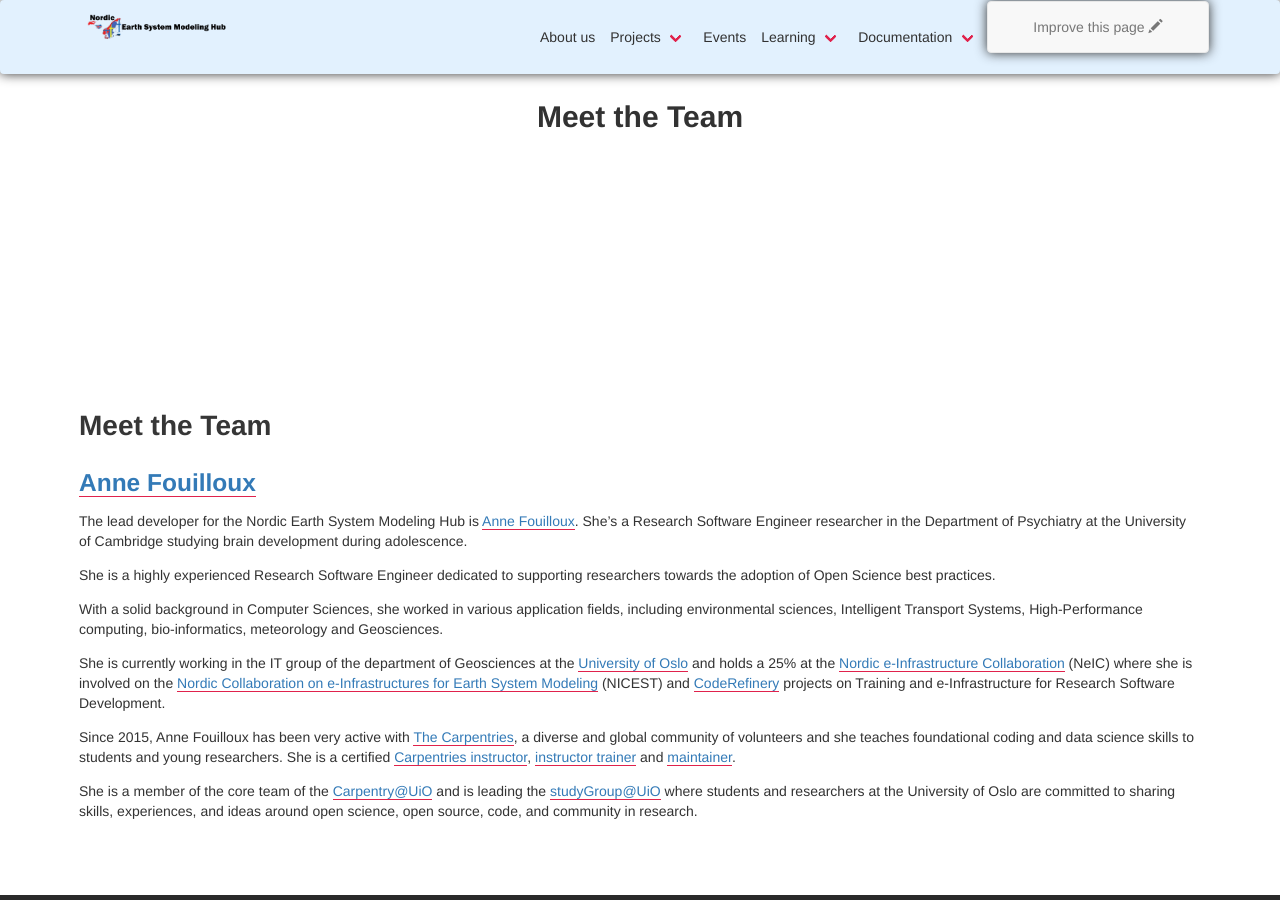
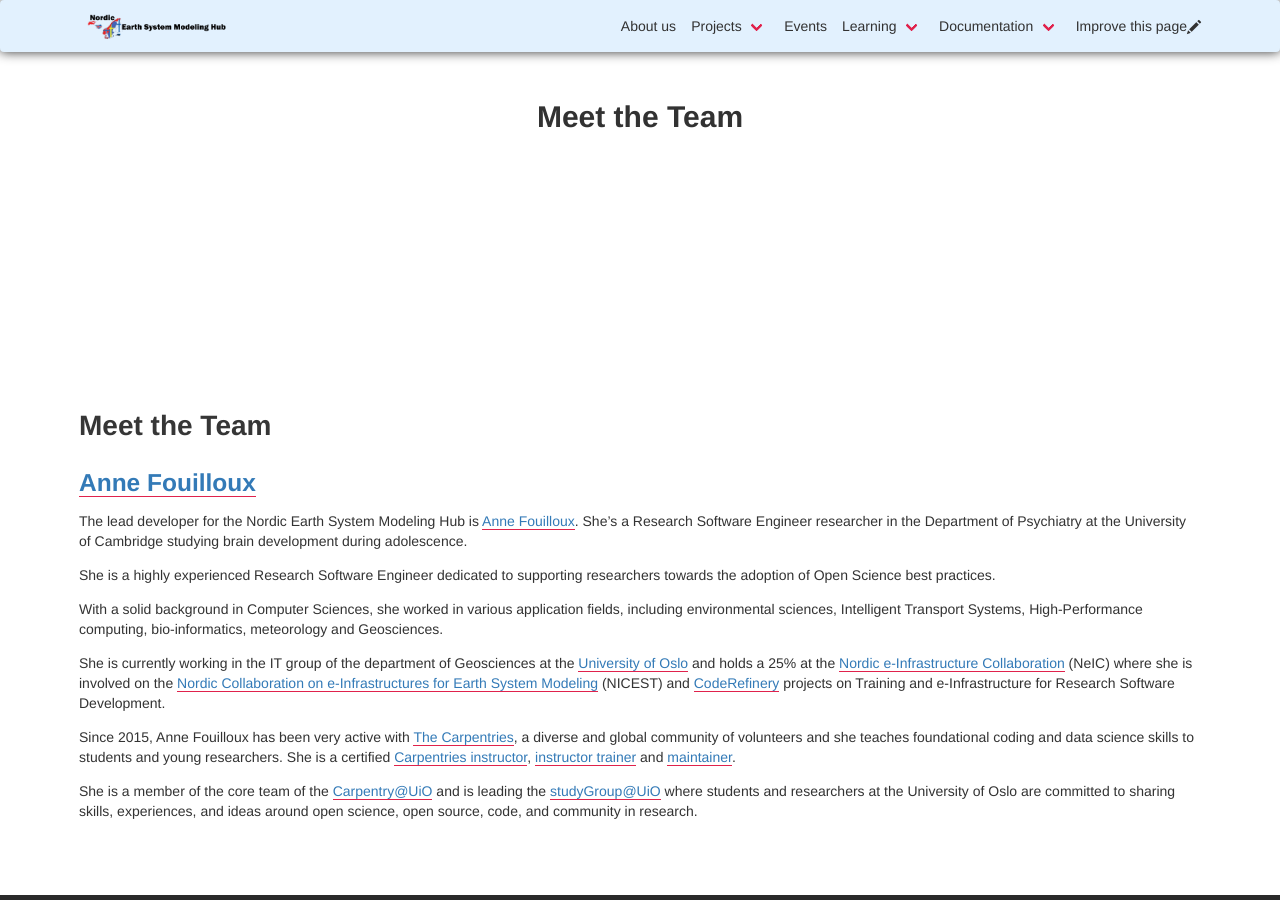
Before and after one commit to NordicESMhub/nordicesmhub.github.io, a Jekyll site: the page built from MeetTheTeam.md, in a window 1280 px wide and 900 px high. Built offline with Jekyll 4.4.1, drawn with Linux system fonts in a browser that asks for light colours; nearby versions of some CDN libraries; our own code applies the rules of GitHub Pages for plain Markdown files.

Commit message:
changed style button from improve this page

```diff
--- a/_includes/default-header.html
+++ b/_includes/default-header.html
@@ -1,3 +1,5 @@
+{% assign repo_url = site.github.repository_url %}
+
 <nav class="navbar is-fixed-top" role="navigation" aria-label="main navigation">
   <div class="container">
     <div class="navbar-brand">
@@ -52,7 +54,7 @@
           </div>
         </div>
 
-       {% include improve.html %}
+        <a class="navbar-item" href="{{repo_url}}/edit/master/{{page.path}}"> Improve this page <span class="glyphicon glyphicon-pencil" aria-hidden="true"></span> </a>
 
       </div>
     </div>
```
